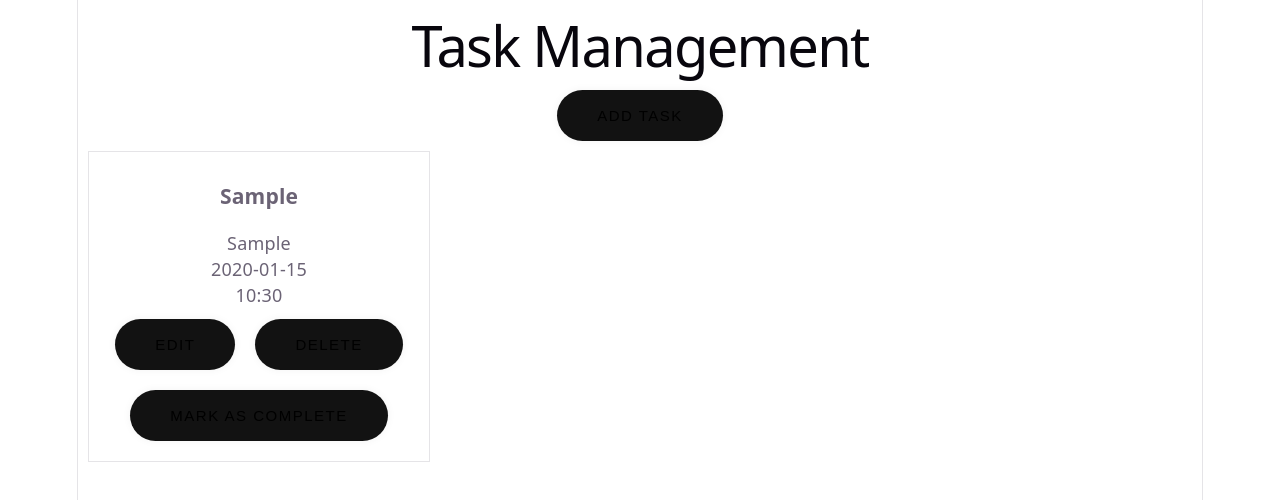
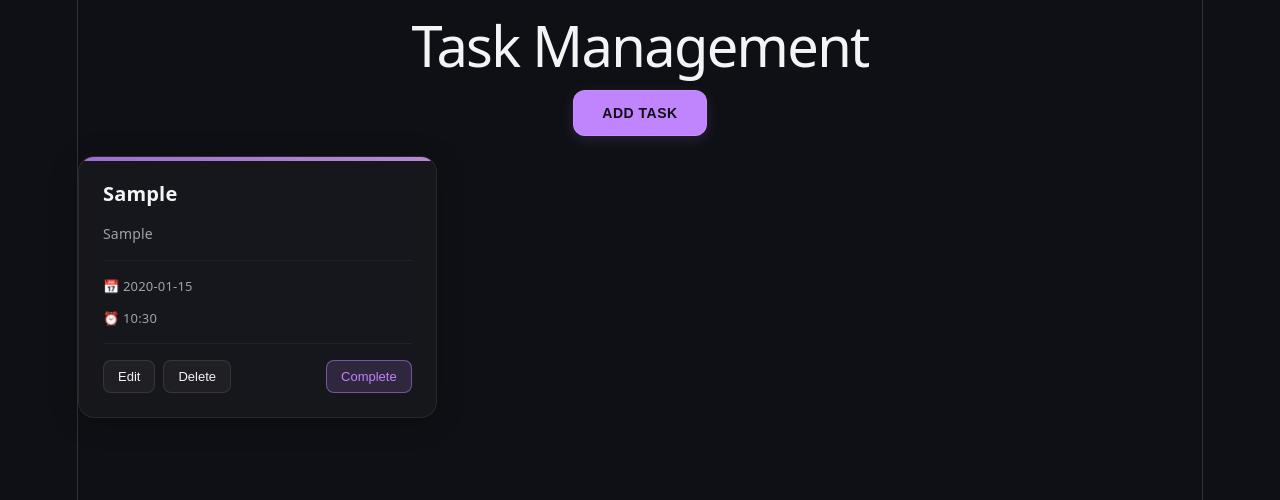
Before and after one commit to sekhtajulislam/Task-Management, a React (Vite) app: page /add-task in a window 1280 px wide. Both pictures are taken after typing "Sample", "Sample", "2020-01-15", "10:30" into the empty fields and a click on the button "CREATE TASK". Shown: the top 500 px of the page. Built offline with nearby package versions, Linux system fonts and the light colour scheme; the HTML template or start-up script is replaced by a standard one.

Commit message:
Forced Dark Mode

```diff
--- a/src/App.css
+++ b/src/App.css
@@ -20,32 +20,32 @@
 
 
 button {
-  padding: 17px 40px;
-  border-radius: 50px;
+  padding: 14px 28px;
+  border-radius: 12px;
   cursor: pointer;
-  border: 0;
-  background-color: rgb(18, 18, 18);
-  box-shadow: rgb(0 0 0 / 5%) 0 0 8px;
-  letter-spacing: 1.5px;
+  border: 1px solid rgba(255, 255, 255, 0.1);
+  background-color: var(--accent);
+  color: #0f1015;
+  font-weight: 600;
+  letter-spacing: 0.5px;
   text-transform: uppercase;
-  font-size: 15px;
-  transition: all 0.5s ease;
+  font-size: 14px;
+  transition: all 0.3s cubic-bezier(0.4, 0, 0.2, 1);
+  box-shadow: 0 4px 14px var(--accent-bg);
 }
 
 button:hover {
-  letter-spacing: 3px;
-  background-color: hsl(261deg 80% 48%);
-  color: hsl(0, 0%, 100%);
-  box-shadow: rgb(93 24 220) 0px 7px 29px 0px;
+  letter-spacing: 1px;
+  background-color: #cda2ff;
+  color: #0f1015;
+  box-shadow: 0 6px 20px rgba(192, 132, 252, 0.4);
+  transform: translateY(-2px);
 }
 
 button:active {
-  letter-spacing: 3px;
-  background-color: hsl(261deg 80% 48%);
-  color: hsl(0, 0%, 100%);
-  box-shadow: rgb(93 24 220) 0px 0px 0px 0px;
-  transform: translateY(10px);
-  transition: 100ms;
+  transform: translateY(0);
+  box-shadow: 0 2px 10px rgba(192, 132, 252, 0.2);
+  transition: 50ms;
 }
 
 
@@ -357,26 +357,156 @@ button:active {
   transform: scale(0.98) !important;
   transition: 50ms !important;
 }
-.card-container{
-  display:flex;
-  flex-wrap: wrap;
+.card-container {
+  display: grid;
+  grid-template-columns: repeat(auto-fill, minmax(320px, 1fr));
+  gap: 24px;
+  padding: 20px 0;
+  width: 100%;
 }
-.card{
-  margin: 10px;
-  display:grid;
-  padding: 10px;
-  width: 320px;
-  border: 1px solid var(--border);
 
+.card {
+  background: rgba(255, 255, 255, 0.03);
+  backdrop-filter: blur(10px);
+  border: 1px solid rgba(255, 255, 255, 0.08);
+  border-radius: 16px;
+  padding: 24px;
+  display: flex;
+  flex-direction: column;
+  justify-content: space-between;
+  gap: 16px;
+  text-align: left;
+  box-shadow: 0 4px 30px rgba(0, 0, 0, 0.2);
+  transition: all 0.3s cubic-bezier(0.25, 0.8, 0.25, 1);
+  position: relative;
+  overflow: hidden;
 }
-.card.inactive{
-  opacity: 0.5;
-  filter: grayscale(80%);
-  pointer-events: none;
-  user-select:none;
-  transition: all 0.3s ease;
-  transform:all 0.3s ease;
+
+.card::before {
+  content: '';
+  position: absolute;
+  top: 0;
+  left: 0;
+  width: 100%;
+  height: 4px;
+  background: linear-gradient(90deg, var(--accent), #e0a7ff);
+  opacity: 0.8;
 }
-.btn{
-  margin: 10px;
+
+.card:hover {
+  transform: translateY(-6px);
+  border-color: rgba(192, 132, 252, 0.3);
+  box-shadow: 0 12px 30px rgba(0, 0, 0, 0.4), 0 0 0 1px rgba(192, 132, 252, 0.1);
 }
+
+.card h3 {
+  margin: 0;
+  font-size: 20px;
+  font-weight: 600;
+  color: var(--text-h);
+  line-height: 1.3;
+}
+
+.card p {
+  margin: 0;
+  font-size: 14px;
+  color: var(--text);
+  line-height: 1.5;
+}
+
+.card-meta {
+  display: flex;
+  flex-direction: column;
+  gap: 6px;
+  padding: 12px 0;
+  border-top: 1px solid rgba(255, 255, 255, 0.05);
+  border-bottom: 1px solid rgba(255, 255, 255, 0.05);
+}
+
+.card-meta span {
+  font-size: 13px;
+  color: var(--text);
+  display: flex;
+  align-items: center;
+  gap: 6px;
+}
+
+.card-actions {
+  display: flex;
+  gap: 8px;
+  margin-top: auto;
+}
+
+.card.inactive {
+  opacity: 0.6;
+  filter: grayscale(40%);
+  border-color: rgba(255, 255, 255, 0.03);
+}
+
+.card.inactive::before {
+  background: #4b5563;
+}
+
+.card.inactive:hover {
+  transform: none;
+  box-shadow: 0 4px 30px rgba(0, 0, 0, 0.2);
+}
+
+.btn {
+  padding: 8px 14px;
+  font-size: 13px;
+  font-weight: 500;
+  border-radius: 8px;
+  border: 1px solid rgba(255, 255, 255, 0.1);
+  background-color: rgba(255, 255, 255, 0.04);
+  color: var(--text-h);
+  cursor: pointer;
+  transition: all 0.2s ease;
+  letter-spacing: normal;
+  text-transform: none;
+  box-shadow: none;
+}
+
+.btn:hover {
+  letter-spacing: normal;
+  background-color: rgba(255, 255, 255, 0.1);
+  border-color: rgba(255, 255, 255, 0.3);
+  box-shadow: none;
+}
+
+.btn-edit:hover {
+  border-color: var(--accent);
+  color: var(--accent);
+  background-color: rgba(192, 132, 252, 0.05);
+}
+
+.btn-delete:hover {
+  border-color: #f87171;
+  color: #f87171;
+  background-color: rgba(248, 113, 113, 0.05);
+}
+
+.btn-complete {
+  margin-left: auto;
+  border-color: var(--accent-border);
+  color: var(--accent);
+  background-color: var(--accent-bg);
+}
+
+.btn-complete:hover {
+  background-color: var(--accent);
+  color: #fff;
+  border-color: var(--accent);
+  box-shadow: 0 4px 12px rgba(192, 132, 252, 0.2);
+}
+
+.card.inactive .btn-complete {
+  border-color: rgba(255, 255, 255, 0.1);
+  color: var(--text);
+  background-color: transparent;
+}
+
+.card.inactive .btn-complete:hover {
+  background-color: rgba(255, 255, 255, 0.05);
+  color: var(--text-h);
+}
--- a/src/components/card.jsx
+++ b/src/components/card.jsx
@@ -8,14 +8,26 @@ function Card(props){
         <div className={`card ${props.completed ? "inactive": ""}`}>
             <h3>{props.title}</h3>
             <p>{props.description}</p>
-            <p>{props.dueDate}</p>
-            <p>{props.dueTime}</p>
-            <div>
-            <button className="btn">Edit</button>
-            <button className="btn" onClick={deleteCard}>Delete</button>
-            <button className="btn" onClick={props.onToggleComplete}>
-                Mark as Complete
-            </button>
+
+            <div className="card-meta">
+                {props.dueDate && (
+                    <span>
+                        📅 {props.dueDate}
+                    </span>
+                )}
+                {props.dueTime && (
+                    <span>
+                        ⏰ {props.dueTime}
+                    </span>
+                )}
+            </div>
+
+            <div className="card-actions">
+                <button className="btn btn-edit">Edit</button>
+                <button className="btn btn-delete" onClick={deleteCard}>Delete</button>
+                <button className="btn btn-complete" onClick={props.onToggleComplete}>
+                    {props.completed ? "Undo" : "Complete"}
+                </button>
             </div>
         </div>
     )
--- a/src/index.css
+++ b/src/index.css
@@ -1,15 +1,15 @@
 :root {
-  --text: #6b6375;
-  --text-h: #08060d;
-  --bg: #fff;
-  --border: #e5e4e7;
-  --code-bg: #f4f3ec;
-  --accent: #aa3bff;
-  --accent-bg: rgba(170, 59, 255, 0.1);
-  --accent-border: rgba(170, 59, 255, 0.5);
-  --social-bg: rgba(244, 243, 236, 0.5);
+  --text: #9ca3af;
+  --text-h: #f3f4f6;
+  --bg: #0f1015;
+  --border: #2e303a;
+  --code-bg: #1f2028;
+  --accent: #c084fc;
+  --accent-bg: rgba(192, 132, 252, 0.15);
+  --accent-border: rgba(192, 132, 252, 0.5);
+  --social-bg: rgba(47, 48, 58, 0.5);
   --shadow:
-    rgba(0, 0, 0, 0.1) 0 10px 15px -3px, rgba(0, 0, 0, 0.05) 0 4px 6px -2px;
+    rgba(0, 0, 0, 0.4) 0 10px 15px -3px, rgba(0, 0, 0, 0.25) 0 4px 6px -2px;
 
   --sans: system-ui, 'Segoe UI', Roboto, sans-serif;
   --heading: system-ui, 'Segoe UI', Roboto, sans-serif;
@@ -17,7 +17,7 @@
 
   font: 18px/145% var(--sans);
   letter-spacing: 0.18px;
-  color-scheme: light dark;
+  color-scheme: dark;
   color: var(--text);
   background: var(--bg);
   font-synthesis: none;
@@ -30,24 +30,8 @@
   }
 }
 
-@media (prefers-color-scheme: dark) {
-  :root {
-    --text: #9ca3af;
-    --text-h: #f3f4f6;
-    --bg: #16171d;
-    --border: #2e303a;
-    --code-bg: #1f2028;
-    --accent: #c084fc;
-    --accent-bg: rgba(192, 132, 252, 0.15);
-    --accent-border: rgba(192, 132, 252, 0.5);
-    --social-bg: rgba(47, 48, 58, 0.5);
-    --shadow:
-      rgba(0, 0, 0, 0.4) 0 10px 15px -3px, rgba(0, 0, 0, 0.25) 0 4px 6px -2px;
-  }
-
-  #social .button-icon {
-    filter: invert(1) brightness(2);
-  }
+#social .button-icon {
+  filter: invert(1) brightness(2);
 }
 
 body {
```
